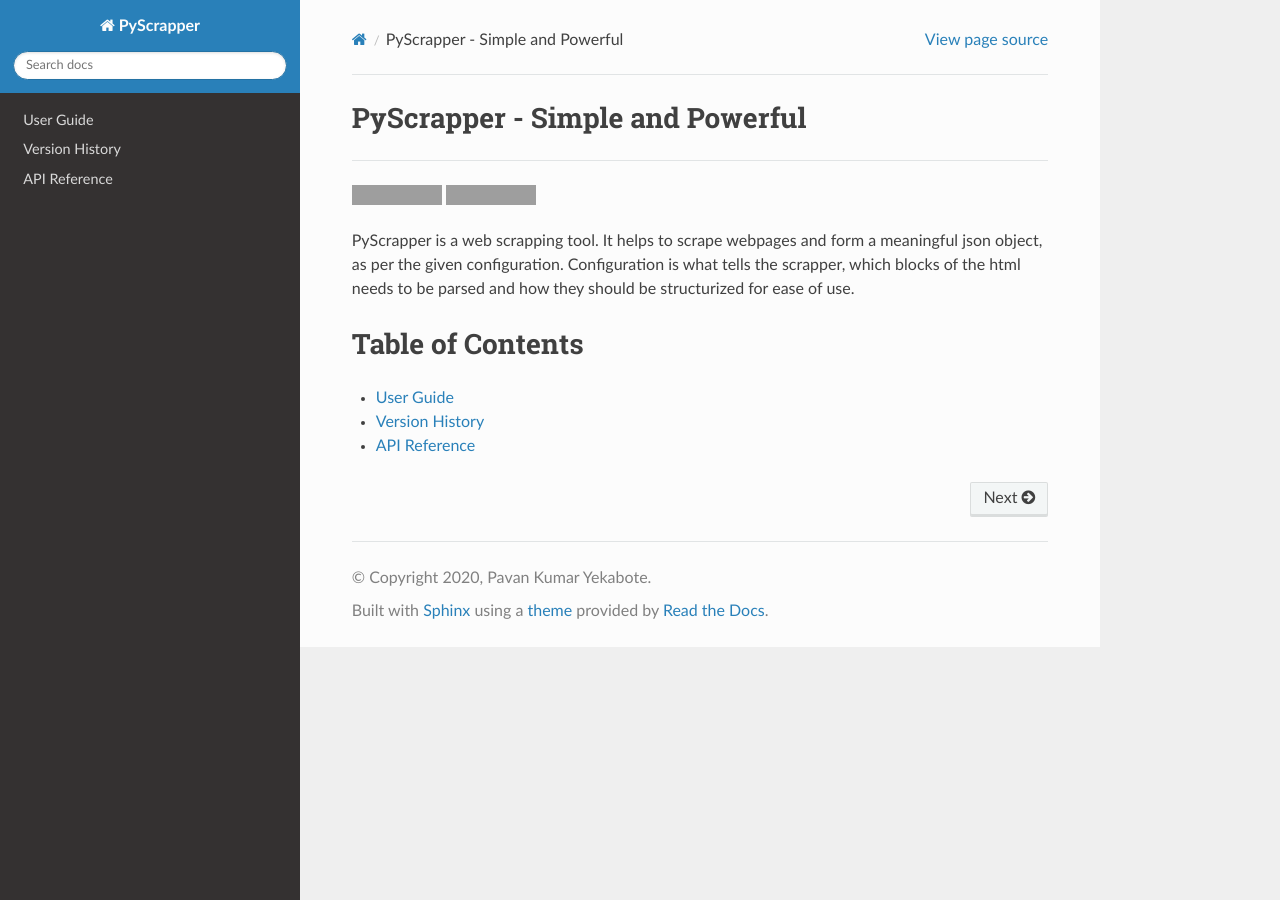
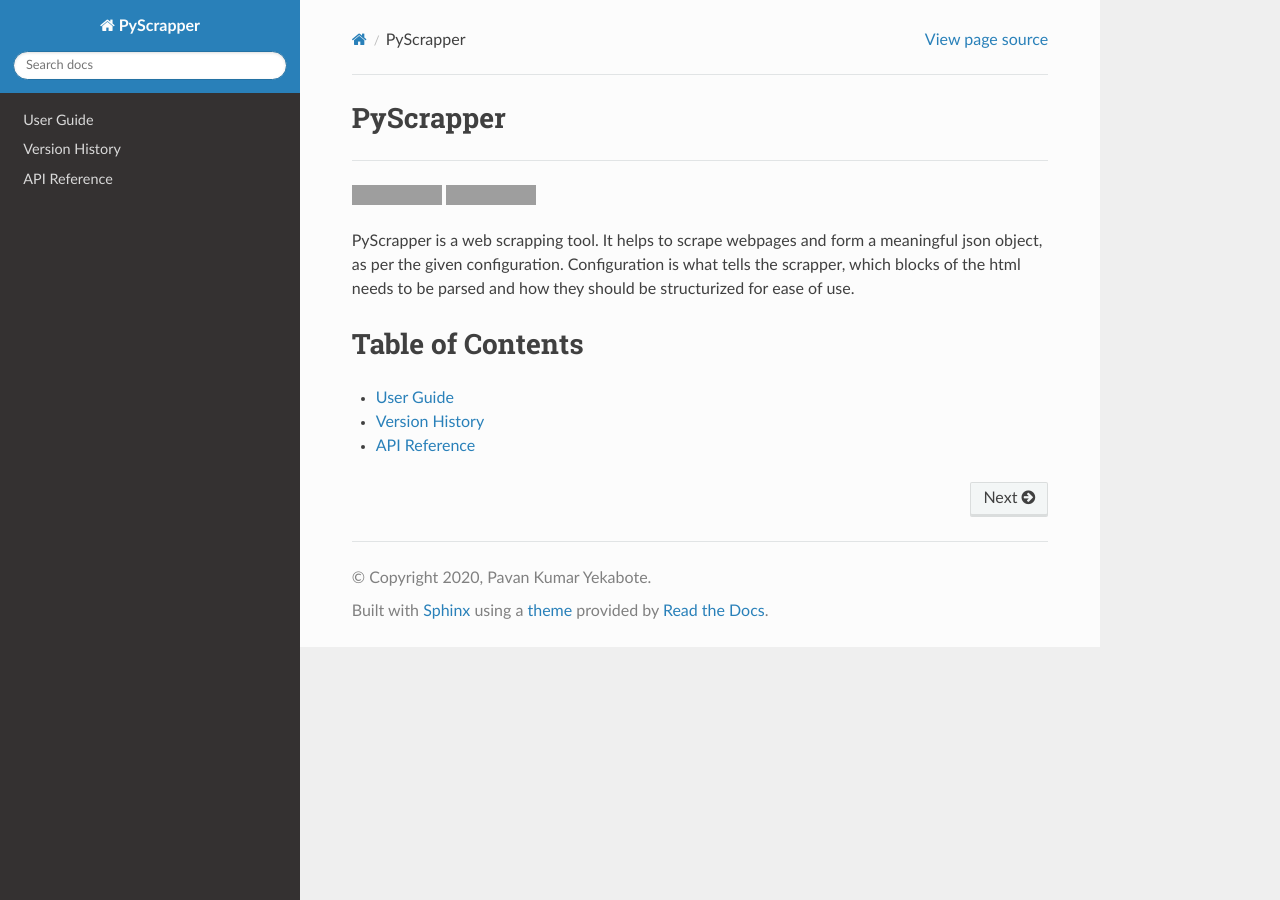
Before and after one commit to pavanyekabote/pyscrapper, a Sphinx documentation site: the page built from docs/index.rst, in a window 1280 px wide. Built offline with Sphinx 7.4.7 and the Read the Docs theme 2.0.0, drawn with Linux system fonts in a browser that asks for light colours; grey boxes are pictures that could not be loaded.

Commit message:
Updated title in index.rst

```diff
--- a/docs/index.rst
+++ b/docs/index.rst
@@ -3,8 +3,8 @@
    You can adapt this file completely to your liking, but it should at least
    contain the root `toctree` directive.
 
-PyScrapper - Simple and Powerful
-======================================
+PyScrapper
+==========
 
 .. include:: ../README.rst
    :start-after: PyScrapper
```
